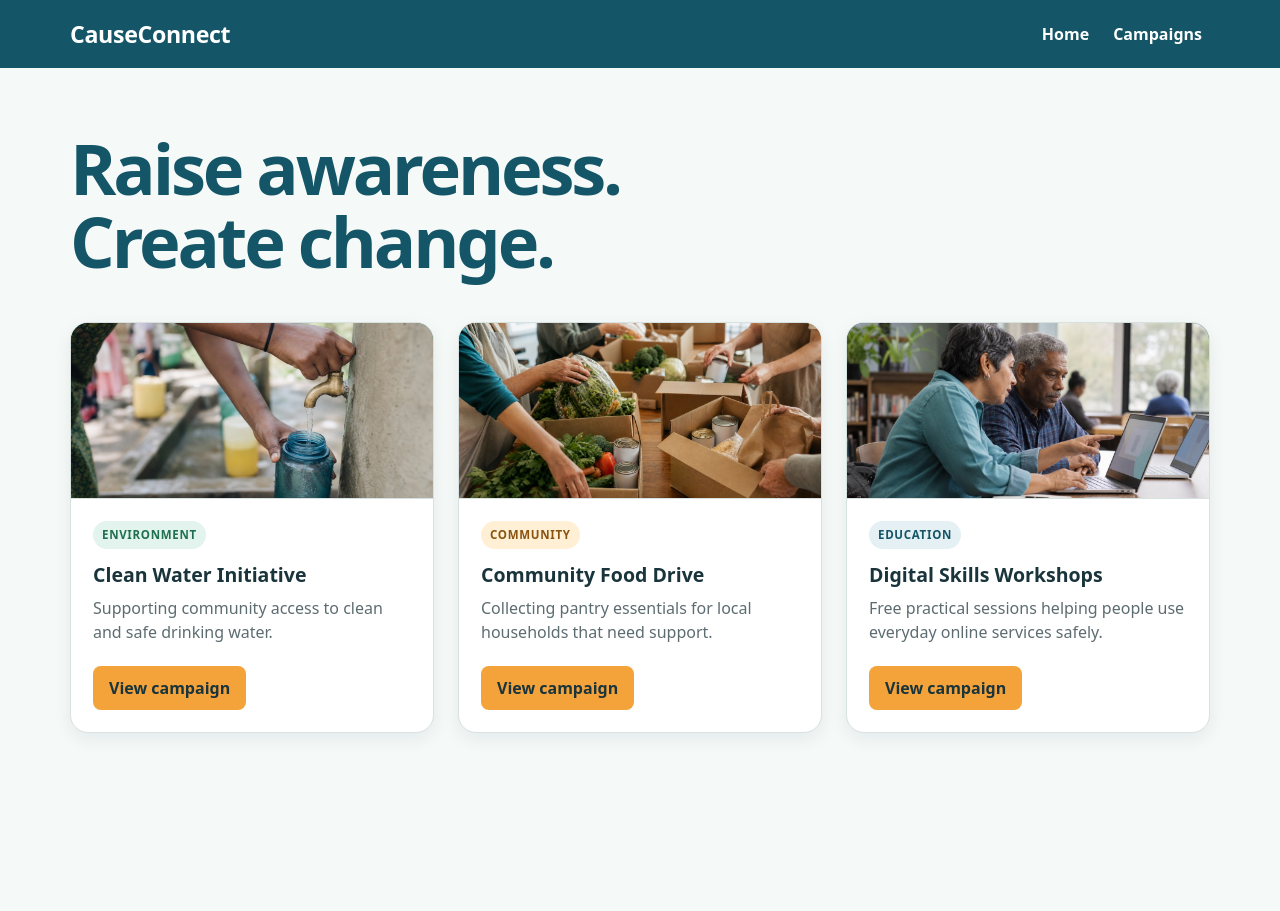
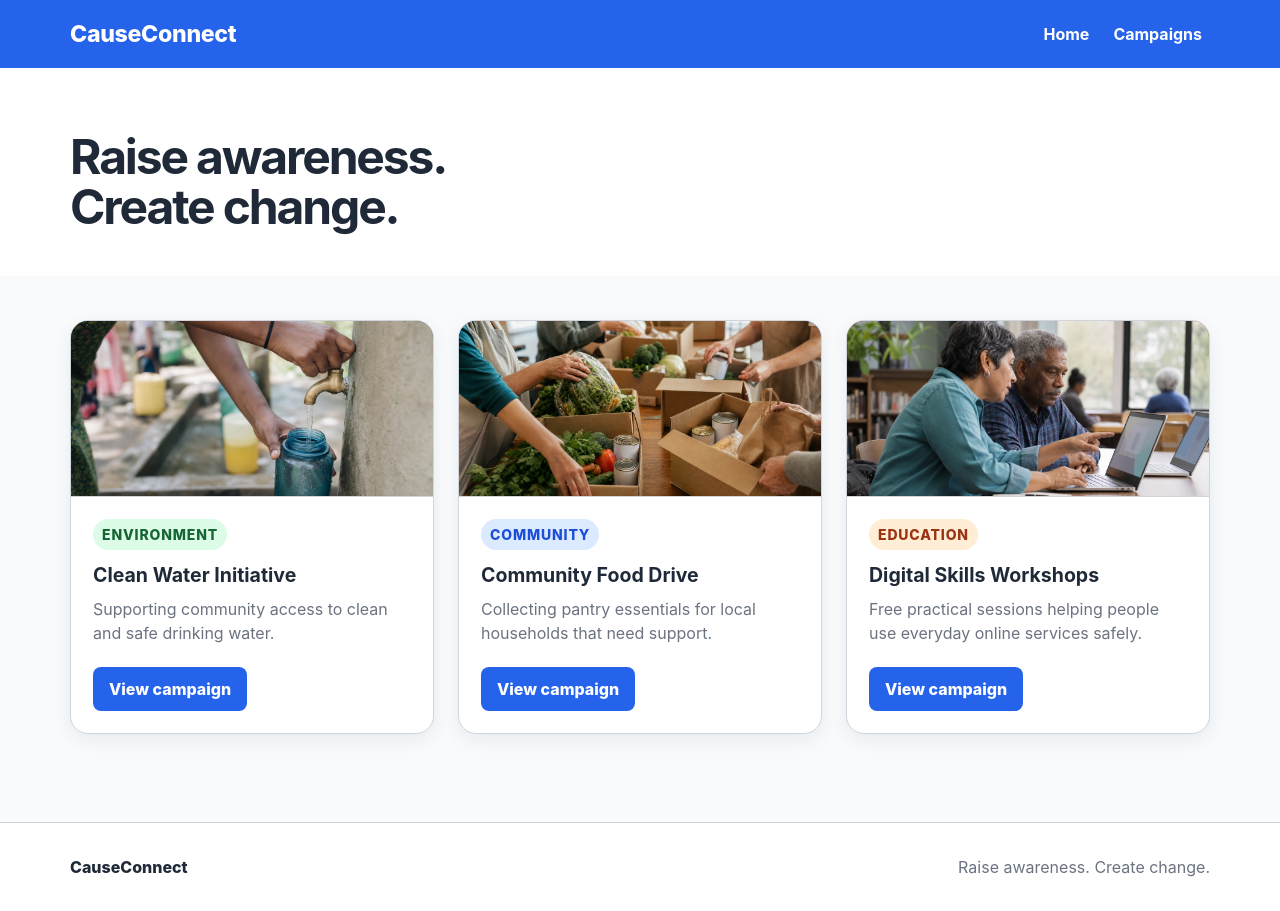
Before and after one commit to acs-wil-wd-team1/social-awareness-web-app, a React (Vite) app in the folder frontend/: page / in a window 1280 px wide. Before the commit the page ends 821 px from the top, so only its background shows below. Built offline with nearby package versions, Linux system fonts and the light colour scheme.

Commit message:
Align campaign pages with Stage 2 design standards

```diff
--- a/frontend/src/App.jsx
+++ b/frontend/src/App.jsx
@@ -33,7 +33,7 @@ export default function App({ pathname = window.location.pathname }) {
           <nav aria-label="Primary navigation">
             <a href="/" aria-current={route.name === 'home' ? 'page' : undefined}>Home</a>
             <a href="/#campaigns">Campaigns</a>
-            {/* Enable after the /login route is implemented: <a href="/login">Login</a> */}
+            {/* Add Login and Register after their routes are implemented. */}
           </nav>
         </div>
       </header>
@@ -51,6 +51,13 @@ export default function App({ pathname = window.location.pathname }) {
           </section>
         ) : null}
       </main>
+
+      <footer className="site-footer">
+        <div className="site-footer__inner">
+          <p className="site-footer__name">CauseConnect</p>
+          <p>Raise awareness. Create change.</p>
+        </div>
+      </footer>
     </div>
   )
 }
--- a/frontend/src/pages/HomePage.jsx
+++ b/frontend/src/pages/HomePage.jsx
@@ -35,8 +35,8 @@ export default function HomePage({ campaignLoader = listCampaigns }) {
   const hasError = requestState === 'error'
 
   return (
-    <section className="homepage content-width" aria-labelledby="page-title">
-      <header className="page-intro">
+    <section className="homepage" aria-labelledby="page-title">
+      <header className="page-intro content-width">
         <h1 id="page-title" aria-label="Raise awareness. Create change.">
           <span>Raise awareness.</span>
           <span>Create change.</span>
@@ -44,6 +44,7 @@ export default function HomePage({ campaignLoader = listCampaigns }) {
       </header>
 
       <section className="campaign-section" id="campaigns" aria-labelledby="campaigns-title">
+        <div className="content-width">
           <h2 className="visually-hidden" id="campaigns-title">Current campaigns</h2>
           {!isLoading && !hasError ? (
             <p className="visually-hidden" role="status">
@@ -77,6 +78,7 @@ export default function HomePage({ campaignLoader = listCampaigns }) {
               ) : null}
             </ul>
           )}
+        </div>
       </section>
     </section>
   )
--- a/frontend/src/styles/app.css
+++ b/frontend/src/styles/app.css
@@ -4,7 +4,7 @@
 
 body {
   margin: 0;
-  background: var(--surface-muted);
+  background: var(--surface);
   color: var(--text-body);
   font-family: var(--font-body);
   line-height: 1.5;
@@ -20,7 +20,13 @@ a {
 }
 
 .site-shell {
+  display: flex;
   min-height: 100vh;
+  flex-direction: column;
+}
+
+.site-shell > main {
+  flex: 1;
 }
 
 .visually-hidden {
@@ -71,6 +77,9 @@ a {
 }
 
 .site-name {
+  display: inline-flex;
+  min-height: 44px;
+  align-items: center;
   font-family: var(--font-heading);
   font-size: clamp(1.25rem, 2vw, 1.45rem);
   font-weight: 800;
@@ -97,11 +106,12 @@ a {
 }
 
 .homepage {
-  padding-block: 64px 88px;
+  padding-top: 64px;
 }
 
 .page-intro {
-  margin-bottom: 44px;
+  margin-bottom: 0;
+  padding-bottom: 44px;
 }
 
 h1,
@@ -121,8 +131,8 @@ h3 {
 h1 {
   max-width: 720px;
   margin-bottom: 0;
-  color: var(--brand-primary);
-  font-size: clamp(2.75rem, 6vw, 4.4rem);
+  color: var(--text-body);
+  font-size: clamp(2.25rem, 5vw, 3rem);
   letter-spacing: -0.045em;
   line-height: 1.04;
 }
@@ -132,6 +142,8 @@ h1 span {
 }
 
 .campaign-section {
+  padding-block: 44px 88px;
+  background: var(--surface-muted);
   scroll-margin-top: 24px;
 }
 
@@ -146,7 +158,7 @@ h1 span {
 
 .campaign-card {
   --category-accent: var(--brand-primary);
-  --category-soft: #e5f0f2;
+  --category-soft: #dbeafe;
   overflow: hidden;
   border: 1px solid var(--border);
   border-radius: var(--radius);
@@ -181,8 +193,8 @@ h1 span {
 }
 
 .campaign-card--environment {
-  --category-accent: #1e7050;
-  --category-soft: #e2f4ed;
+  --category-accent: #166534;
+  --category-soft: #dcfce7;
 }
 
 .campaign-card--environment .campaign-card__media img {
@@ -190,8 +202,8 @@ h1 span {
 }
 
 .campaign-card--community {
-  --category-accent: #8a530e;
-  --category-soft: #fff0d5;
+  --category-accent: #1d4ed8;
+  --category-soft: #dbeafe;
 }
 
 .campaign-card--community .campaign-card__media img {
@@ -199,8 +211,8 @@ h1 span {
 }
 
 .campaign-card--education {
-  --category-accent: #145667;
-  --category-soft: #e4f0f4;
+  --category-accent: #9a3412;
+  --category-soft: #ffedd5;
 }
 
 .campaign-card--education .campaign-card__media img {
@@ -229,7 +241,7 @@ h1 span {
   border-radius: 999px;
   background: var(--category-soft);
   color: var(--category-accent);
-  font-size: 0.72rem;
+  font-size: 0.875rem;
   font-weight: 800;
   letter-spacing: 0.06em;
   text-transform: uppercase;
@@ -253,13 +265,14 @@ h1 span {
   margin-top: auto;
   padding: 10px 16px;
   border-radius: 8px;
-  background: var(--brand-secondary);
-  color: var(--text-body);
+  background: var(--brand-primary);
+  color: var(--surface);
   font-weight: 800;
   text-decoration: none;
 }
 
 .campaign-card__link:hover {
+  background: var(--brand-primary-hover);
   text-decoration: underline;
   text-underline-offset: 3px;
 }
@@ -289,8 +302,12 @@ h1 span {
 }
 
 .campaign-state--error {
-  border-color: #d3a0a0;
+  border-color: var(--danger);
   background: #fff5f5;
+}
+
+.campaign-state--error h3 {
+  color: var(--danger);
 }
 
 .campaign-state button {
@@ -308,14 +325,14 @@ h1 span {
   background: var(--brand-primary-hover);
 }
 
-.campaign-state button:focus-visible,
 .site-header a:focus-visible {
-  outline: 3px solid var(--brand-secondary);
+  outline: 3px solid var(--surface);
   outline-offset: 3px;
 }
 
 .campaign-state button:focus-visible {
-  outline-color: var(--brand-primary);
+  outline: 3px solid var(--brand-primary);
+  outline-offset: 3px;
 }
 
 .campaign-details-page,
@@ -326,19 +343,21 @@ h1 span {
 
 .back-link,
 .text-link {
+  display: inline-flex;
+  min-height: 44px;
+  align-items: center;
   color: var(--brand-primary);
   font-weight: 750;
   text-underline-offset: 3px;
 }
 
 .back-link {
-  display: inline-block;
   margin-bottom: 24px;
 }
 
 .campaign-details {
   --category-accent: var(--brand-primary);
-  --category-soft: #e5f0f2;
+  --category-soft: #dbeafe;
   display: grid;
   overflow: hidden;
   border: 1px solid var(--border);
@@ -349,18 +368,18 @@ h1 span {
 }
 
 .campaign-details--environment {
-  --category-accent: #1e7050;
-  --category-soft: #e2f4ed;
+  --category-accent: #166534;
+  --category-soft: #dcfce7;
 }
 
 .campaign-details--community {
-  --category-accent: #8a530e;
-  --category-soft: #fff0d5;
+  --category-accent: #1d4ed8;
+  --category-soft: #dbeafe;
 }
 
 .campaign-details--education {
-  --category-accent: #145667;
-  --category-soft: #e4f0f4;
+  --category-accent: #9a3412;
+  --category-soft: #ffedd5;
 }
 
 .campaign-details--default {
@@ -393,7 +412,7 @@ h1 span {
   border-radius: 999px;
   background: var(--category-soft);
   color: var(--category-accent);
-  font-size: 0.72rem;
+  font-size: 0.875rem;
   font-weight: 800;
   letter-spacing: 0.06em;
   text-transform: uppercase;
@@ -403,7 +422,7 @@ h1 span {
 .details-state h1,
 .not-found-page h1 {
   margin-bottom: 18px;
-  font-size: clamp(2.2rem, 5vw, 3.8rem);
+  font-size: clamp(2.2rem, 5vw, 3rem);
 }
 
 .campaign-details__body > p:last-child,
@@ -429,8 +448,8 @@ h1 span {
 
 .details-panel h2 {
   margin-bottom: 14px;
-  color: var(--brand-primary);
-  font-size: 1.35rem;
+  color: var(--text-body);
+  font-size: 1.5rem;
 }
 
 .details-panel h2:not(:first-child) {
@@ -474,7 +493,7 @@ h1 span {
 .campaign-information dt {
   margin-bottom: 3px;
   color: var(--text-muted);
-  font-size: 0.78rem;
+  font-size: 0.875rem;
   font-weight: 750;
   letter-spacing: 0.04em;
   text-transform: uppercase;
@@ -507,6 +526,31 @@ h1 span {
   outline-offset: 3px;
 }
 
+.site-footer {
+  border-top: 1px solid var(--border);
+  background: var(--surface);
+}
+
+.site-footer__inner {
+  display: flex;
+  width: min(calc(100% - 40px), var(--container-max));
+  min-height: 88px;
+  align-items: center;
+  justify-content: space-between;
+  gap: 16px 32px;
+  margin-inline: auto;
+  color: var(--text-muted);
+}
+
+.site-footer p {
+  margin: 0;
+}
+
+.site-footer__name {
+  color: var(--text-body);
+  font-weight: 800;
+}
+
 @media (prefers-reduced-motion: no-preference) {
   html {
     scroll-behavior: smooth;
@@ -534,11 +578,16 @@ h1 span {
   }
 
   .homepage {
-    padding-block: 44px 64px;
+    padding-top: 44px;
   }
 
   .page-intro {
-    margin-bottom: 38px;
+    margin-bottom: 0;
+    padding-bottom: 38px;
+  }
+
+  .campaign-section {
+    padding-block: 38px 64px;
   }
 
   .campaign-grid {
@@ -566,6 +615,10 @@ h1 span {
   .campaign-details__media {
     min-height: 240px;
     max-height: 340px;
+  }
+
+  .site-footer__inner {
+    width: min(calc(100% - 28px), var(--container-max));
   }
 }
 
--- a/frontend/src/styles/tokens.css
+++ b/frontend/src/styles/tokens.css
@@ -1,23 +1,23 @@
 /*
  * Shared design tokens
  *
- * These provisional values follow the team's CauseConnect storyboard. The
- * Front-end Designers can refine them in the final design standards.
+ * These values follow the current Web Design Standards in the team's Stage 2
+ * Design Document. They can be revised if the team updates those standards.
  */
 
 :root {
-  --brand-primary: #145667;
-  --brand-primary-hover: #0d4553;
-  --brand-secondary: #f4a23a;
-  --text-body: #19343b;
-  --text-muted: #5d6c70;
+  --brand-primary: #2563eb;
+  --brand-primary-hover: #1d4ed8;
+  --brand-secondary: #16a34a;
+  --text-body: #1f2937;
+  --text-muted: #6b7280;
   --surface: #ffffff;
-  --surface-muted: #f5f9f8;
-  --border: #d7e1e0;
-  --success: #2fa276;
-  --danger: #c62828;
-  --font-heading: system-ui, sans-serif;
-  --font-body: system-ui, sans-serif;
+  --surface-muted: #f8fafc;
+  --border: #d1d5db;
+  --success: #16a34a;
+  --danger: #dc2626;
+  --font-heading: Inter, Arial, Helvetica, sans-serif;
+  --font-body: Inter, Arial, Helvetica, sans-serif;
   --space-unit: 8px;
   --radius: 18px;
   --container-max: 1140px;
```
Also changed, not shown: 1 other file (tests, documents, lock files or other folders). Lines whose indentation alone changed are shown as unchanged.
